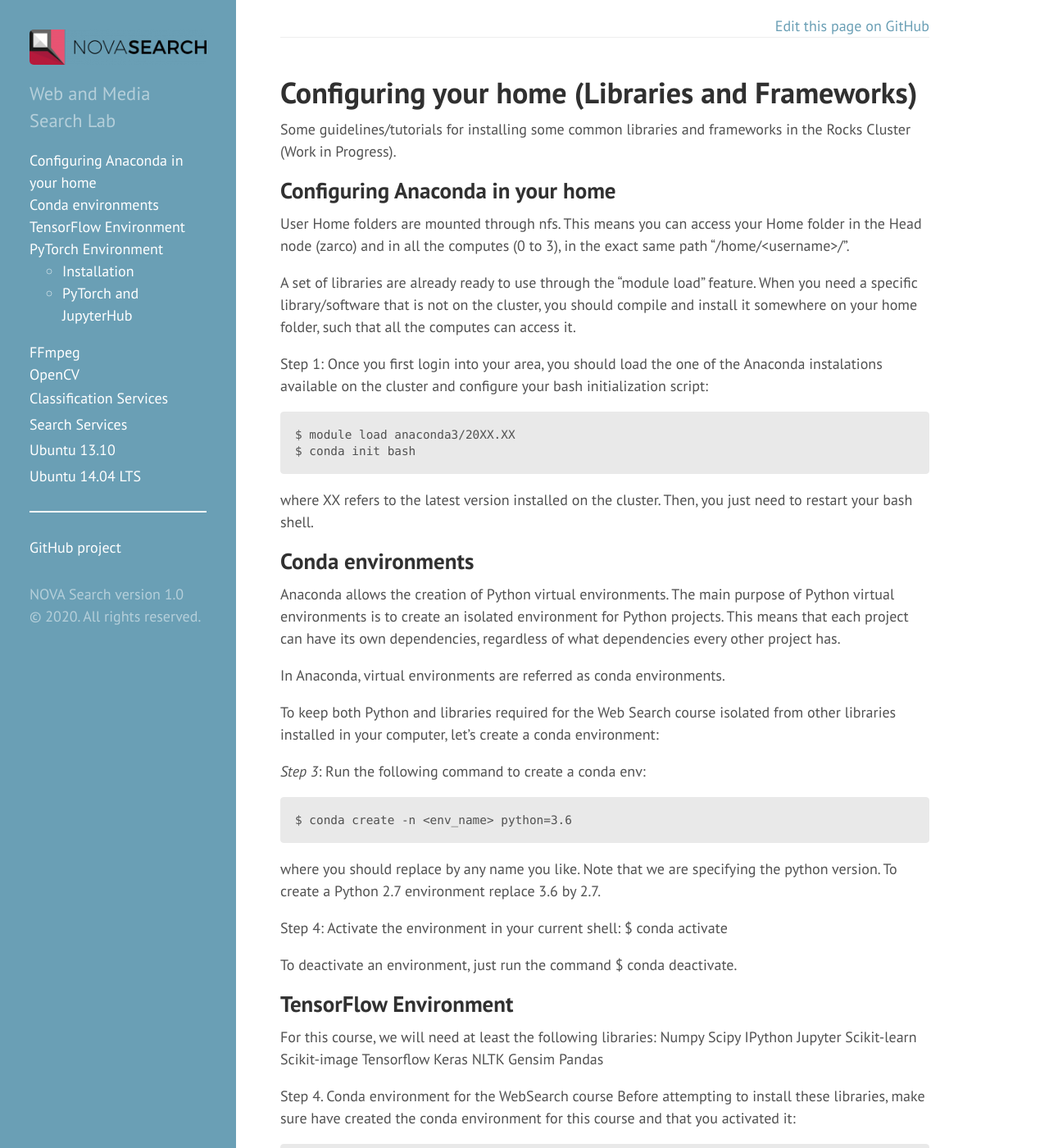
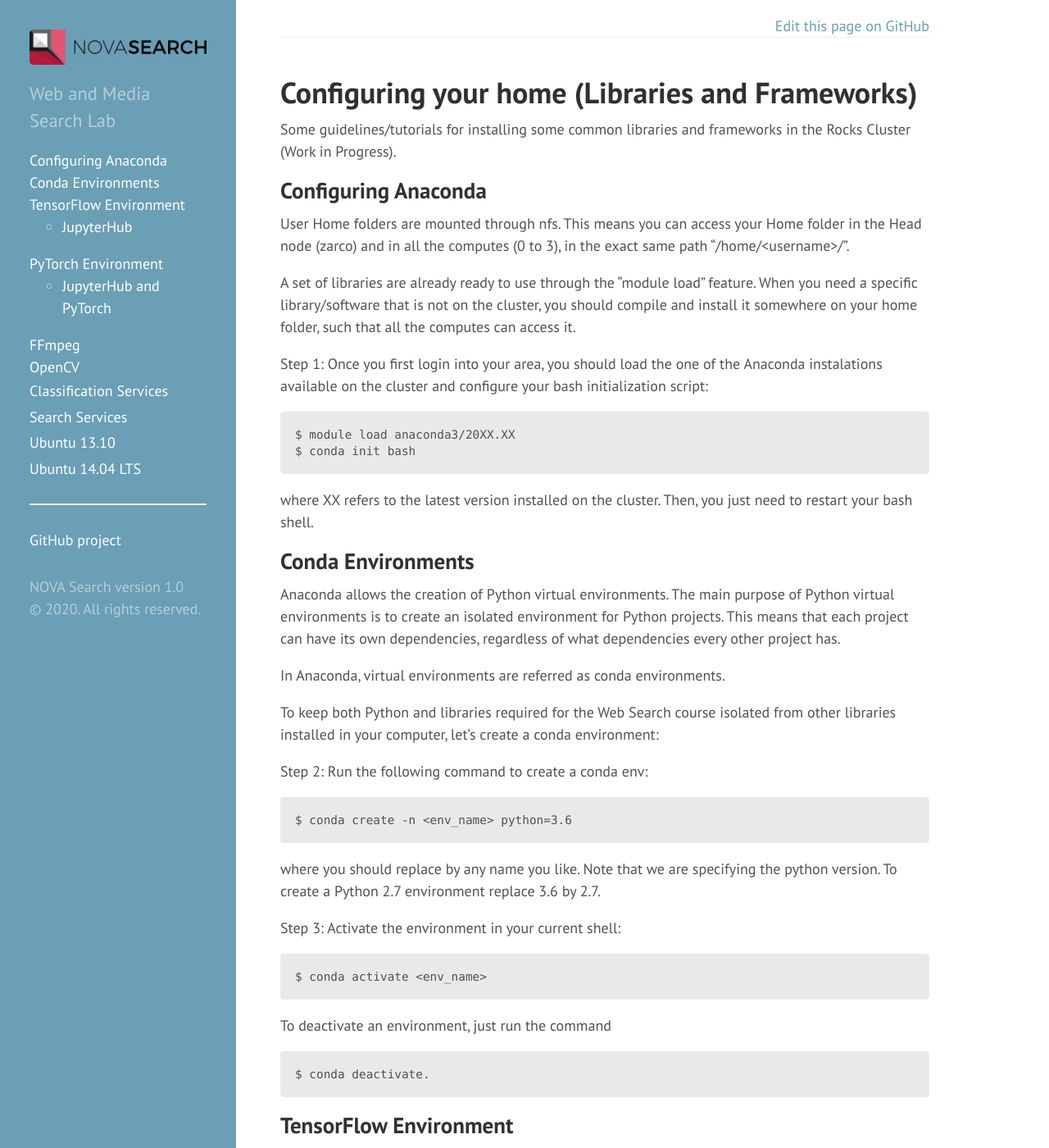
Before and after one commit to novasearch/wiki.novasearch.org, a Jekyll site: the page built from wiki/Software_Libraries.md, in a window 1280 px wide and 1400 px high. Shown: the whole window at 82% size. Built offline with Jekyll 4.4.1, drawn with Linux system fonts in a browser that asks for light colours; some of the changed text lies outside the part shown.

Commit message:
Update Software_Libraries.md

```diff
--- a/wiki/Software_Libraries.md
+++ b/wiki/Software_Libraries.md
@@ -7,7 +7,7 @@
 Some guidelines/tutorials for installing some common libraries and frameworks in the Rocks Cluster (Work in Progress).
 
 
-Configuring Anaconda in your home
+Configuring Anaconda
 ------------
 
 User Home folders are mounted through nfs. This means you can access your Home folder in the Head node (zarco) and in all the computes (0 to 3), in the exact same path "/home/\<username\>/".
@@ -22,7 +22,7 @@
 
 where XX refers to the latest version installed on the cluster. Then, you just need to restart your bash shell.
 
-Conda environments
+Conda Environments
 ------------
 
 Anaconda allows the creation of Python virtual environments. The main purpose of Python virtual environments is to create an isolated environment for Python projects. This means that each project can have its own dependencies, regardless of what dependencies every other project has.
@@ -31,16 +31,18 @@
 
 To keep both Python and libraries required for the Web Search course isolated from other libraries installed in your computer, let’s create a conda environment:
 
-*Step 3*: Run the following command to create a conda env:
+Step 2: Run the following command to create a conda env:
 
     $ conda create -n <env_name> python=3.6
 
 where you should replace <env_name> by any name you like. Note that we are specifying the python version. To create a Python 2.7 environment replace 3.6 by 2.7.
 
-Step 4: Activate the environment in your current shell:
+Step 3: Activate the environment in your current shell:
+
     $ conda activate <env_name>
 
 To deactivate an environment, just run the command
+
     $ conda deactivate.
 
 
@@ -105,6 +107,8 @@
 
 It should print the following message: Using TensorFlow backend.
 
+### JupyterHub
+
 Step 10: Create a Jupyter Kernel in your conda environment
 
     $ ipython kernel install --user --name=WebSearch
@@ -116,8 +120,6 @@
 
 PyTorch Environment
 ------------
-
-### Installation
 
 The easiest and cleanest way to install PyTorch is through Anaconda. Therefore, first you should create a conda environment (check the latest version of Python supported by PyTorch) and **activate** it.
 
@@ -163,7 +165,7 @@
     $ pythont -c "import torch; print(torch.__version__)"
     1.4.0
 
-### PyTorch and JupyterHub
+### JupyterHub and PyTorch
 Now for the second and last tricky part. The alias we created doesn't work with JupyterHub. Instead, we need to patch the IPython Kernel that you are using to use the new GLibc version.
 
 Let's say you have an Anaconda environment called `my_env`. To run things on JupyterHub using this env, you had to create an ipykernel for that env. With the environment `my_env` activated:
```
